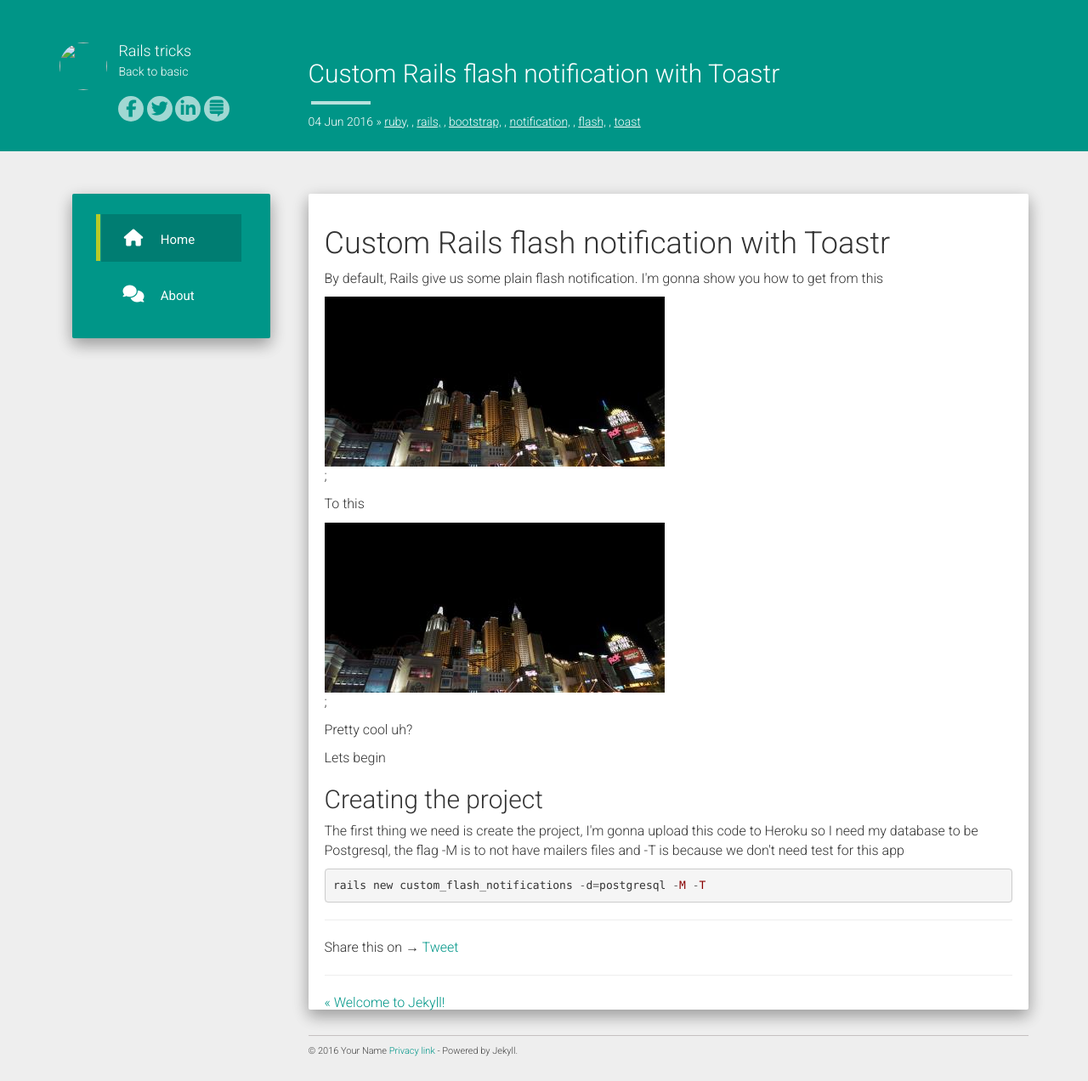
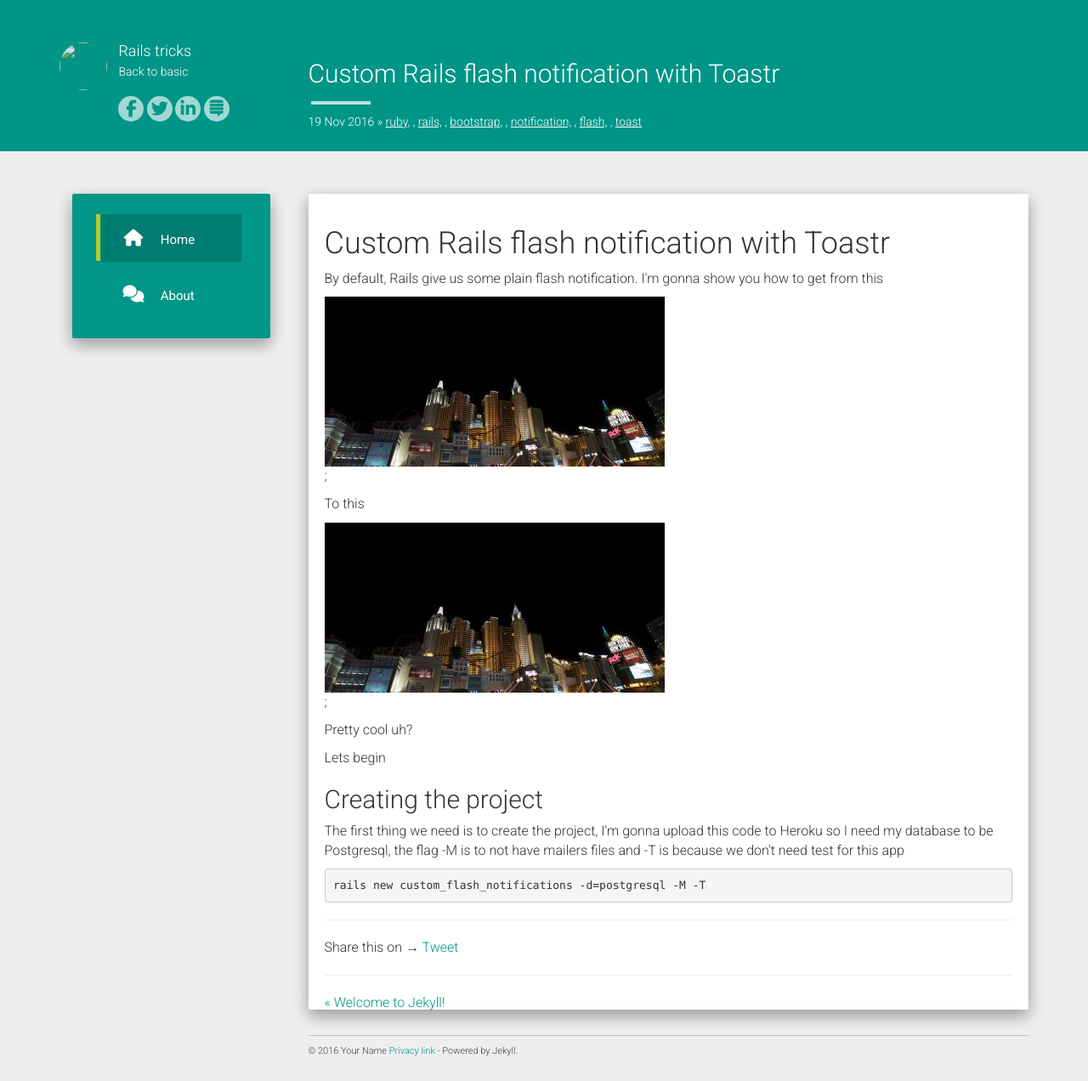
Before and after one commit to ftovaro/ftovaro.github.io, a Jekyll site: the page built from _posts/2016-11-19-custom-flash-notifications-with-bootstrap.md, in a window 1280 px wide. Shown: the whole page at 85% size. Built offline with Jekyll 4.4.1, drawn with Linux system fonts in a browser that asks for light colours; nearby versions of some CDN libraries; comment, search, counter and statistics services are not loaded.

Commit message:
Starting with custom flash noti post

```diff
--- a/_posts/2016-11-19-custom-flash-notifications-with-bootstrap.md
+++ b/_posts/2016-11-19-custom-flash-notifications-with-bootstrap.md
@@ -1,7 +1,7 @@
 ---
 layout: post
 title:  "Custom Rails flash notification with Toastr"
-date:   2016-06-04 13:50:39
+date:   2016-11-19 13:50:39
 categories: ruby, rails, bootstrap, notification, flash, toast
 ---
 <h1>Custom Rails flash notification with Toastr</h1>
@@ -18,9 +18,9 @@ categories: ruby, rails, bootstrap, notification, flash, toast
 <p>Lets begin</p>
 
 <h2>Creating the project</h2>
-<p>The first thing we need is create the project, I'm gonna upload this code to Heroku so I need
+<p>The first thing we need is to create the project, I'm gonna upload this code to Heroku so I need
  my database to be Postgresql, the flag -M is to not have mailers files and -T is because we don't
  need test for this app</p>
-{% highlight ruby %}
+{% highlight rails %}
 rails new custom_flash_notifications -d=postgresql -M -T
 {% endhighlight %}
```
